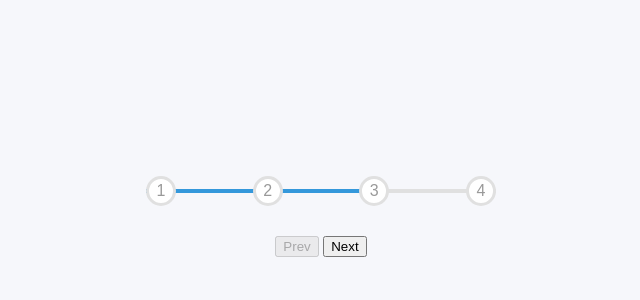
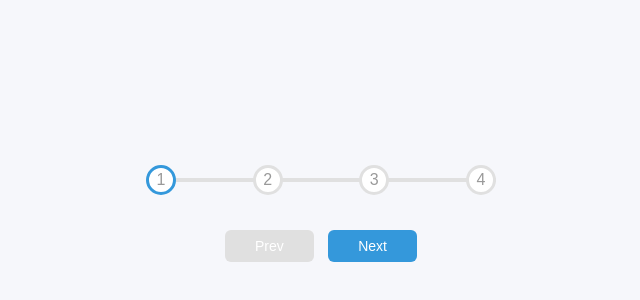
Before and after one commit to tomaszbialkowski/02_progress_steps, a plain HTML site: page index.html in a window 1280 px wide. Shown: the part 184-484 px from the top of the page, without its empty margins (319-959 px from the left). Drawn offline with Linux system fonts and the light colour scheme; a web font is replaced by a local one.

Commit message:
end work with css

```diff
--- a/style.css
+++ b/style.css
@@ -1,12 +1,18 @@
-@import url('https://fonts.googleapis.com/css2?family=Muli&display=swap');
+@import url("https://fonts.googleapis.com/css2?family=Muli&display=swap");
+
+:root {
+  --line-border-fill: #3498db;
+  --line-border-empty: #e0e0e0;
+}
 
 * {
   box-sizing: border-box;
+  border: 0;
 }
 
 body {
   background-color: #f6f7fb;
-    font-family: 'Muli', sans-serif;
+  font-family: "Muli", sans-serif;
   display: flex;
   flex-direction: column;
   align-items: center;
@@ -15,7 +21,6 @@ body {
   overflow: hidden;
   margin: 0;
 }
-
 
 .container {
   text-align: center;
@@ -43,15 +48,15 @@ body {
 }
 
 .progress {
-    background-color: #3498db;
+  background-color: var(--line-border-fill);
   position: absolute;
   top: 50%;
   left: 0;
   transform: translateY(-50%);
   height: 4px;
-    width: 67%;
+  width: 0%;
   z-index: -1;
-    transition: .4s ease;
+  transition: 0.4s ease;
 }
 
 .circle {
@@ -63,10 +68,34 @@ body {
   display: flex;
   align-items: center;
   justify-content: center;
-    border: 3px solid #e0e0e0;
-    transition: .4s ease;
+  border: 3px solid var(--line-border-empty);
+  transition: 0.4s ease;
 }
 
 .circle.active {
+  border-color: var(--line-border-fill);
+}
 
+.btn {
+  background-color: var(--line-border-fill);
+  color: #fff;
+  border-radius: 6px;
+  cursor: pointer;
+  font-family: inherit;
+  padding: 8px 30px;
+  margin: 5px;
+  font-size: 14px;
 }
+
+.btn:active {
+  transform: scale(0.98);
+}
+
+.btn:focus {
+  outline: 0;
+}
+
+.btn:disabled {
+  background-color: var(--line-border-empty);
+  cursor: not-allowed;
+}
```
Lines whose indentation alone changed are shown as unchanged.
